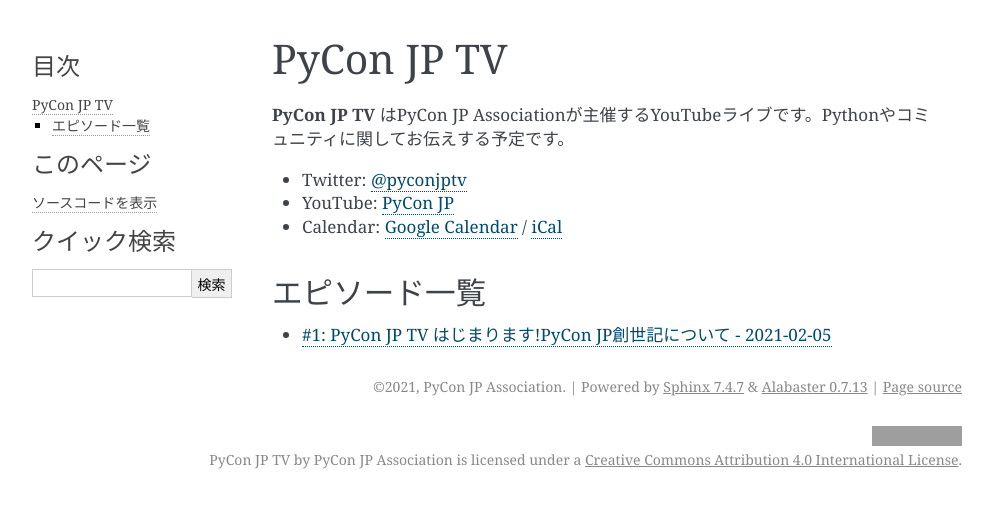
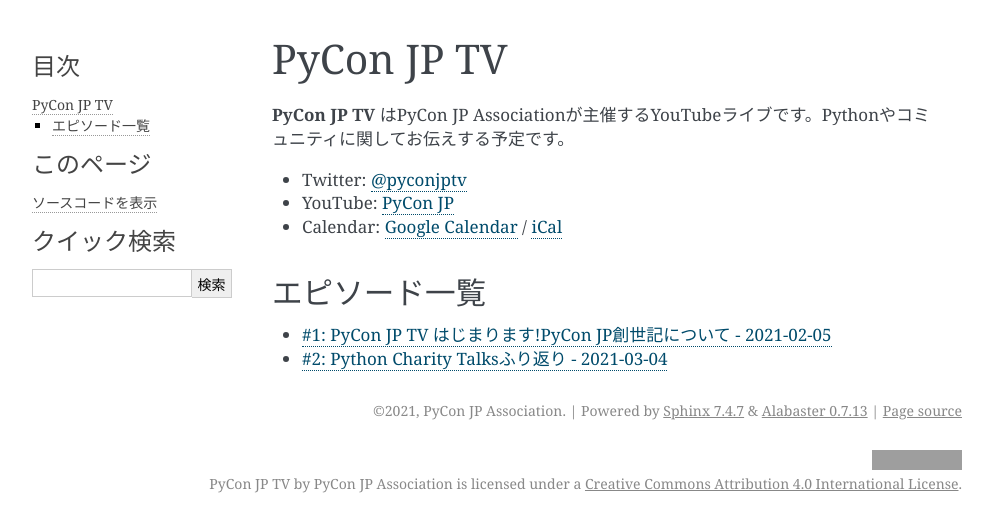
Before and after one commit to pyconjp/tv.pycon.jp, a Sphinx documentation site: the page built from source/index.rst, in a window 1280 px wide. Shown: the top 532 px of the page, without its empty margins (148-1141 px from the left). Built offline with Sphinx 7.4.7, drawn with Linux system fonts in a browser that asks for light colours; grey boxes are pictures that could not be loaded.

Commit message:
ISSHA-2293 add episode2

```diff
--- /dev/null
+++ b/source/episode/2.rst
@@ -0,0 +1,22 @@
+=============================================
+#2: Python Charity Talksふり返り - 2021-03-04
+=============================================
+
+2021年2月20日(土)に開催された、Python Charity Talksを中の人の視点でふり返ります。
+
+.. raw:: html
+
+   <iframe width="560" height="315" src="https://www.youtube.com/embed/xdgNNP8j4gY" frameborder="0" allow="accelerometer; autoplay; clipboard-write; encrypted-media; gyroscope; picture-in-picture" allowfullscreen></iframe>
+
+関連リンク
+==========
+* `PyCon JP TVお便りコーナー <https://docs.google.com/forms/d/e/1FAIpQLSfvL4cKteAaG_czTXjofR83owyjXekG9GNDGC6-jRZCb_2HRw/viewform>`_
+* Twitter: `@pyconjptv <https://twitter.com/pyconjptv>`_
+* `Python.jp Discordサーバ <https://www.python.jp/pages/pythonjp_discord.html>`_ の ``#pyconjp-tv`` チャンネル
+
+.. * `PyCon JP TV #1 - Togetter <https://togetter.com/li/1664015>`_
+
+パーソナリティ
+--------------
+* 寺田 学(`@terapyon <https://twitter.com/terapyon>`_)
+* 鈴木 たかのり(`@takanory <https://twitter.com/takanory>`_)
--- a/source/index.rst
+++ b/source/index.rst
@@ -17,3 +17,4 @@
    :maxdepth: 1
 
    episode/1
+   episode/2
```
